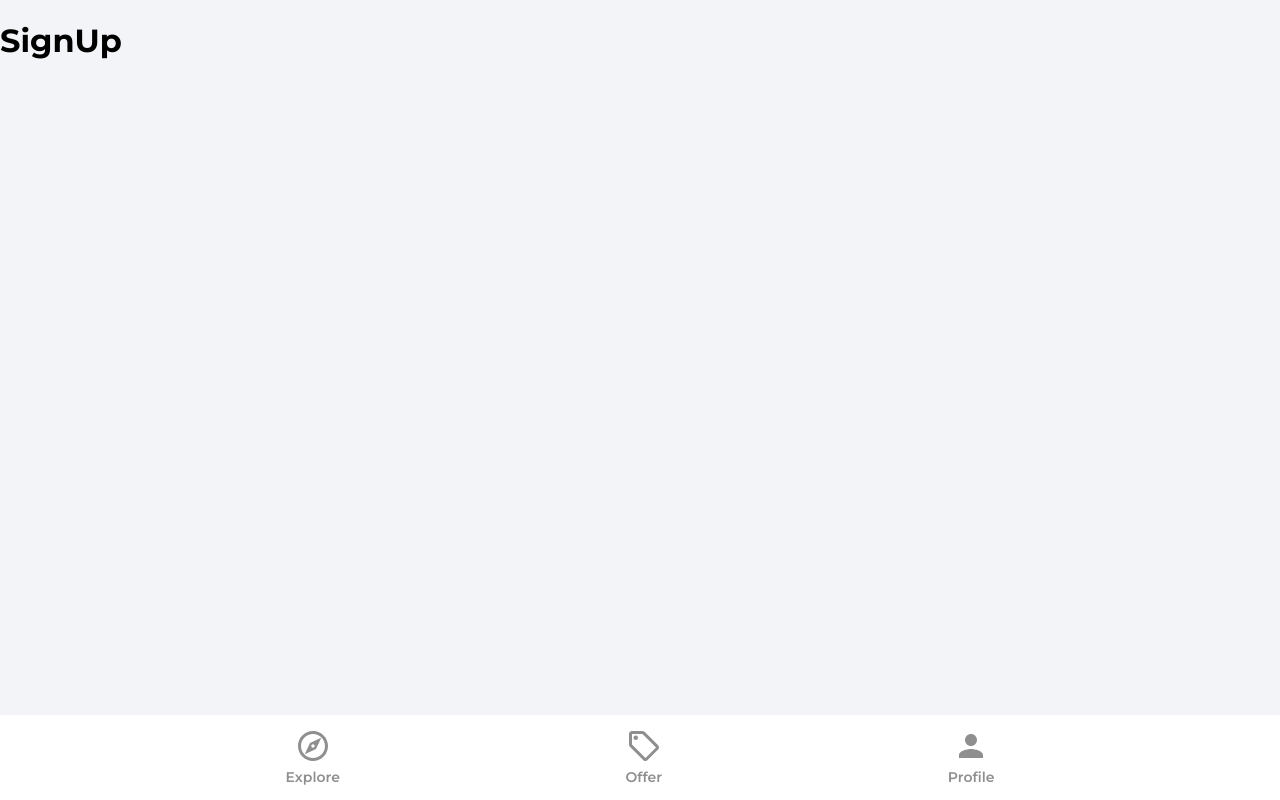
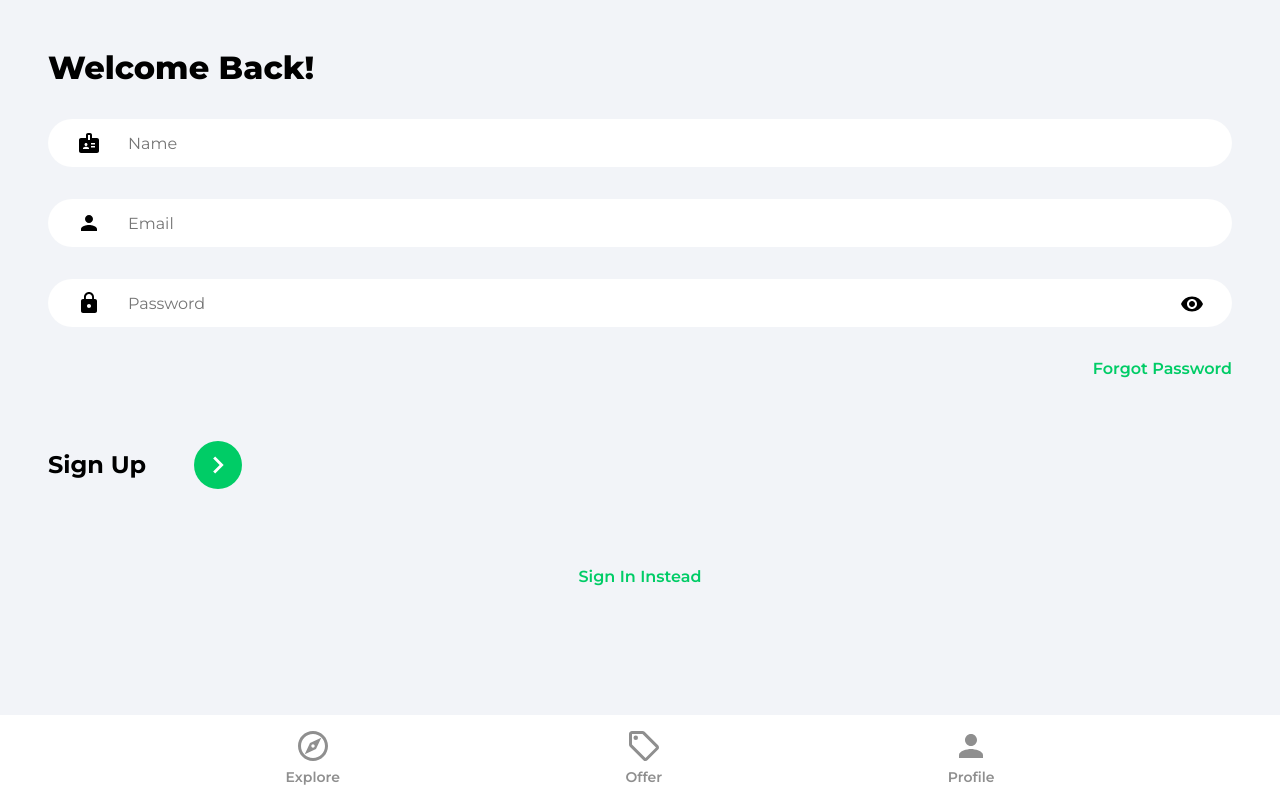
Before and after one commit to ReneMSdev/house-marketplace, a React (Vite) app: page /sign-up in a window 1280 px wide. Built offline with nearby package versions, Linux system fonts and the light colour scheme.

Commit message:
Sign In & Sign Up Forms

```diff
--- a/src/pages/SignIn.jsx
+++ b/src/pages/SignIn.jsx
@@ -1,4 +1,90 @@
+import { useState } from 'react'
+import { Link, useNavigate } from 'react-router-dom'
+import ArrowRightIcon from '../assets/svg/keyboardArrowRightIcon.svg?react'
+import visibilityIcon from '../assets/svg/visibilityIcon.svg'
+
 const SignIn = () => {
-  return <h1>SignIn</h1>
+  const [showPassword, setShowPassword] = useState(false)
+  const [formData, setFormData] = useState({
+    email: '',
+    password: '',
+  })
+  const { email, password } = formData
+
+  const navigate = useNavigate()
+
+  const onChange = (e) => {
+    setFormData((prevState) => ({
+      ...prevState,
+      [e.target.id]: e.target.value,
+    }))
+  }
+
+  return (
+    <>
+      <div className="pageContainer">
+        <header>
+          <p className="pageHeader">Welcome Back!</p>
+        </header>
+
+        <main>
+          <form>
+            <input
+              type="email"
+              className="emailInput"
+              placeholder="Email"
+              id="email"
+              value={email}
+              onChange={onChange}
+            />
+            <div className="passwordInputDiv">
+              <input
+                type={showPassword ? 'text' : 'password'}
+                className="passwordInput"
+                placeholder="Password"
+                id="password"
+                value={password}
+                onChange={onChange}
+              />
+
+              <img
+                src={visibilityIcon}
+                alt="show password"
+                className="showPassword"
+                onClick={() => setShowPassword((prevState) => !prevState)}
+              />
+            </div>
+
+            <Link
+              to="/forgot-password"
+              className="forgotPasswordLink"
+            >
+              Forgot Password
+            </Link>
+
+            <div className="signInBar">
+              <p className="signInText">Sign In</p>
+              <button className="signInButton">
+                <ArrowRightIcon
+                  fill="#ffffff"
+                  width="34px"
+                  height="34px"
+                />
+              </button>
+            </div>
+          </form>
+
+          {/* Google OAuth */}
+
+          <Link
+            to="/sign-up"
+            className="registerLink"
+          >
+            Sign Up Instead
+          </Link>
+        </main>
+      </div>
+    </>
+  )
 }
 export default SignIn
--- a/src/pages/SignUp.jsx
+++ b/src/pages/SignUp.jsx
@@ -1,4 +1,99 @@
+import { useState } from 'react'
+import { Link, useNavigate } from 'react-router-dom'
+import ArrowRightIcon from '../assets/svg/keyboardArrowRightIcon.svg?react'
+import visibilityIcon from '../assets/svg/visibilityIcon.svg'
+
 const SignUp = () => {
-  return <h1>SignUp</h1>
+  const [showPassword, setShowPassword] = useState(false)
+  const [formData, setFormData] = useState({
+    name: '',
+    email: '',
+    password: '',
+  })
+  const { name, email, password } = formData
+
+  const navigate = useNavigate()
+
+  const onChange = (e) => {
+    setFormData((prevState) => ({
+      ...prevState,
+      [e.target.id]: e.target.value,
+    }))
+  }
+
+  return (
+    <>
+      <div className="pageContainer">
+        <header>
+          <p className="pageHeader">Welcome Back!</p>
+        </header>
+
+        <main>
+          <form>
+            <input
+              type="text"
+              className="nameInput"
+              placeholder="Name"
+              id="name"
+              value={name}
+              onChange={onChange}
+            />
+            <input
+              type="email"
+              className="emailInput"
+              placeholder="Email"
+              id="email"
+              value={email}
+              onChange={onChange}
+            />
+            <div className="passwordInputDiv">
+              <input
+                type={showPassword ? 'text' : 'password'}
+                className="passwordInput"
+                placeholder="Password"
+                id="password"
+                value={password}
+                onChange={onChange}
+              />
+
+              <img
+                src={visibilityIcon}
+                alt="show password"
+                className="showPassword"
+                onClick={() => setShowPassword((prevState) => !prevState)}
+              />
+            </div>
+
+            <Link
+              to="/forgot-password"
+              className="forgotPasswordLink"
+            >
+              Forgot Password
+            </Link>
+
+            <div className="signUpBar">
+              <p className="signUpText">Sign Up</p>
+              <button className="signUpButton">
+                <ArrowRightIcon
+                  fill="#ffffff"
+                  width="34px"
+                  height="34px"
+                />
+              </button>
+            </div>
+          </form>
+
+          {/* Google OAuth */}
+
+          <Link
+            to="/sign-in"
+            className="registerLink"
+          >
+            Sign In Instead
+          </Link>
+        </main>
+      </div>
+    </>
+  )
 }
 export default SignUp
```
